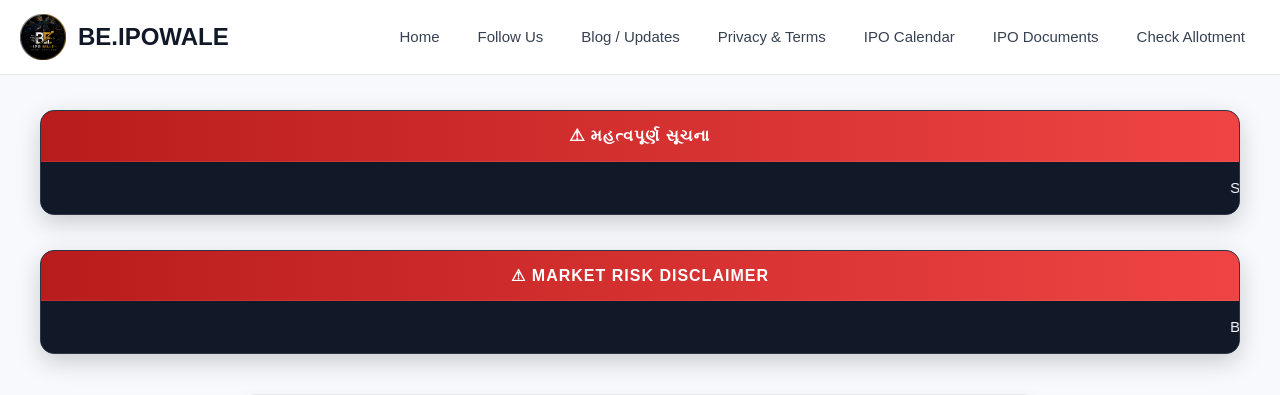
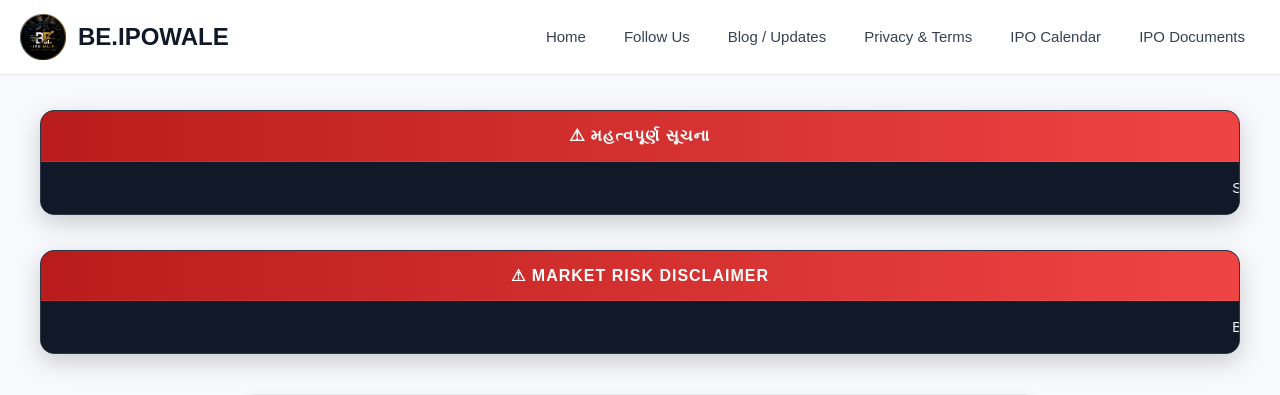
Before and after one commit to beipowaleofficial26/WEBSITE-BE-IPOWALE, a Flask app: page / in a window 1280 px wide. Shown: the top 395 px of the page. Run offline with Flask 3, Linux system fonts and the light colour scheme.

Commit message:
Update index.html

```diff
--- a/templates/index.html
+++ b/templates/index.html
@@ -145,7 +145,6 @@
         <a href="/terms">Privacy & Terms</a>
         <a href="/ipo-calendar">IPO Calendar</a>
         <a href="/ipo-documents">IPO Documents</a>
-        <a href="/allotment">Check Allotment</a>
 
     </nav>
 </header>
```
